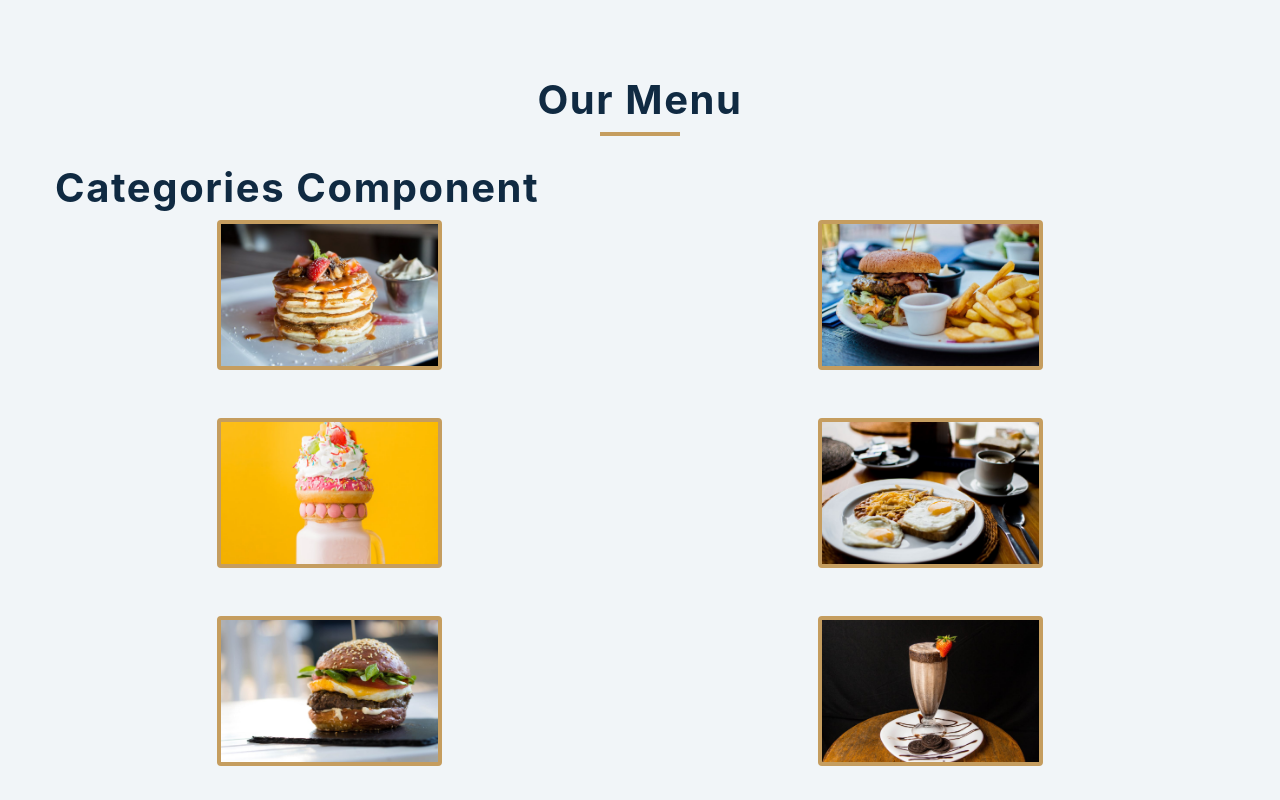
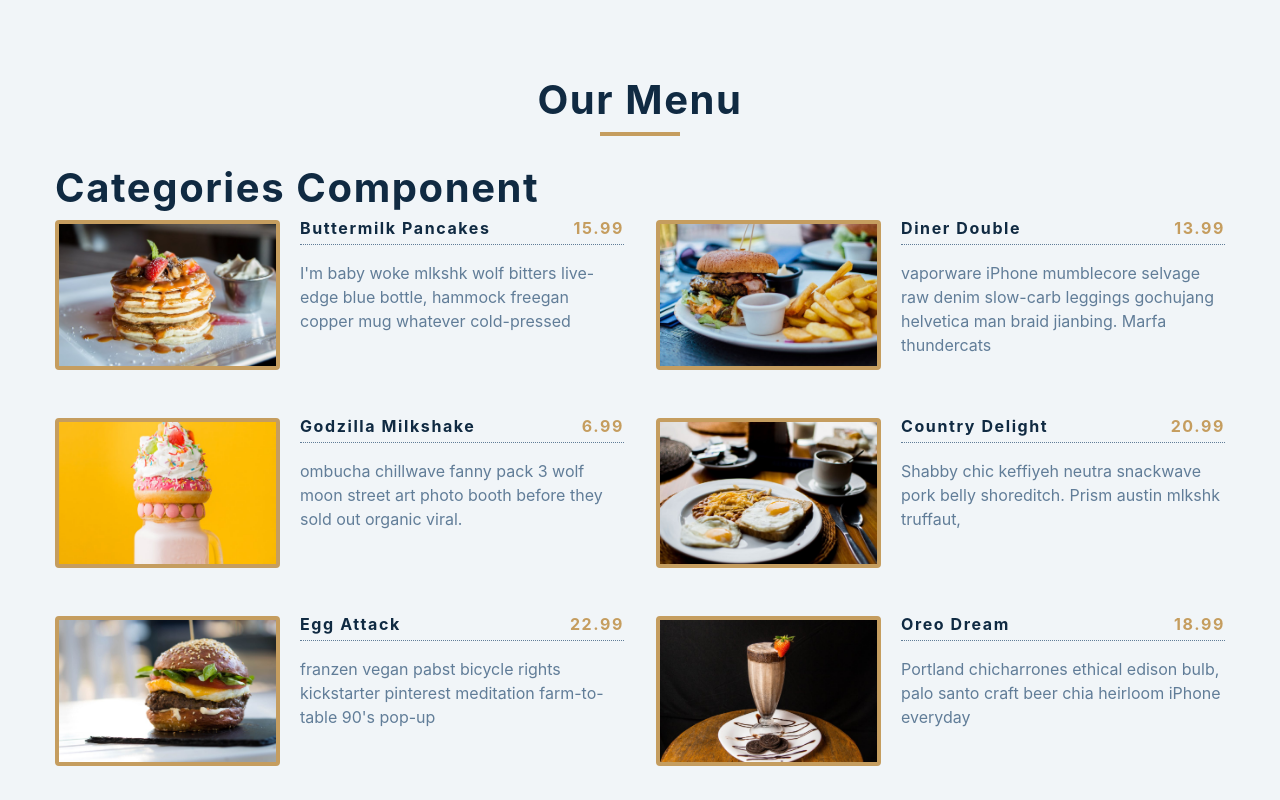
Before and after one commit to jobitoalv/menuReact, a React (Create React App) app: page / in a window 1280 px wide. Shown: the top 800 px of the page. Built offline with nearby package versions, Linux system fonts and the light colour scheme; the HTML template or start-up script is replaced by a standard one.

Commit message:
add item price and item desc to menu

```diff
--- a/src/Menu.js
+++ b/src/Menu.js
@@ -3,9 +3,16 @@
 const Menu = ({ items }) => {
   return <div className='section-center'>
     {items.map((menuItem)=>{
-      const {id, title, img, desc} = menuItem
+      const {id, title, img, desc, price} = menuItem
       return <article key={id} className='menu-item'>
         <img src={img} alt={title} className='photo'/>
+        <div className='item-info'>
+          <header>
+            <h4>{title}</h4>
+            <h4 className='price'>{price}</h4>
+          </header>
+          <p className='item-text'>{desc}</p>
+        </div>
       </article>
     })}
   </div>;
```
